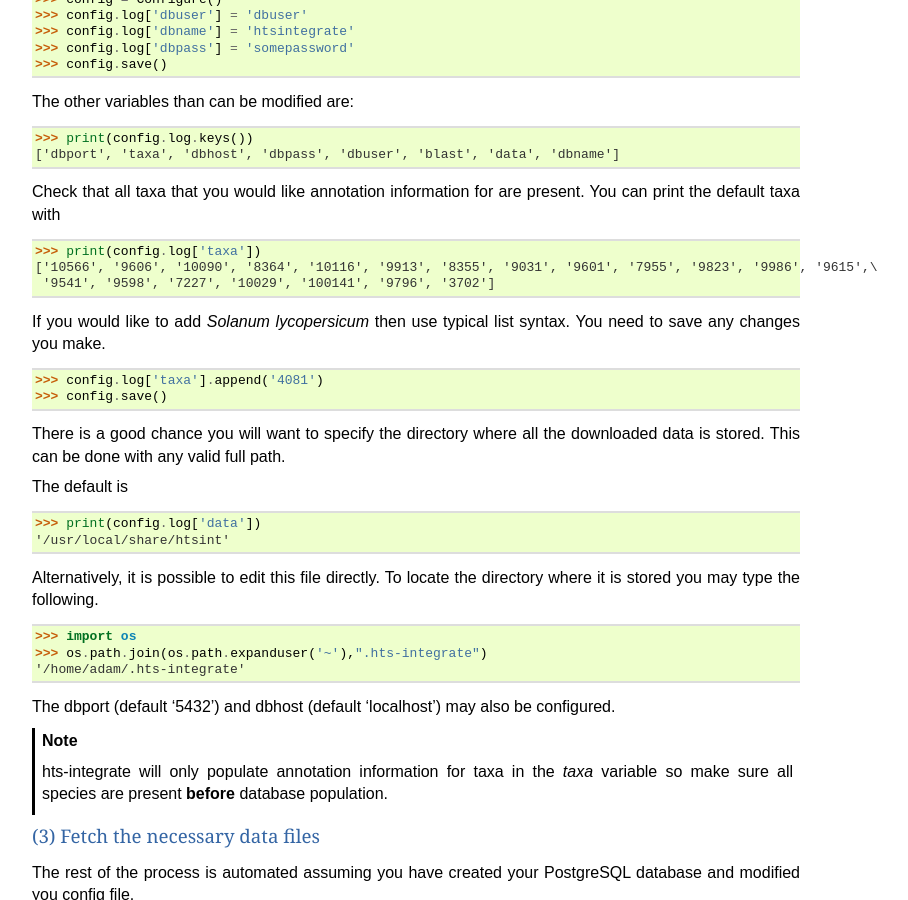
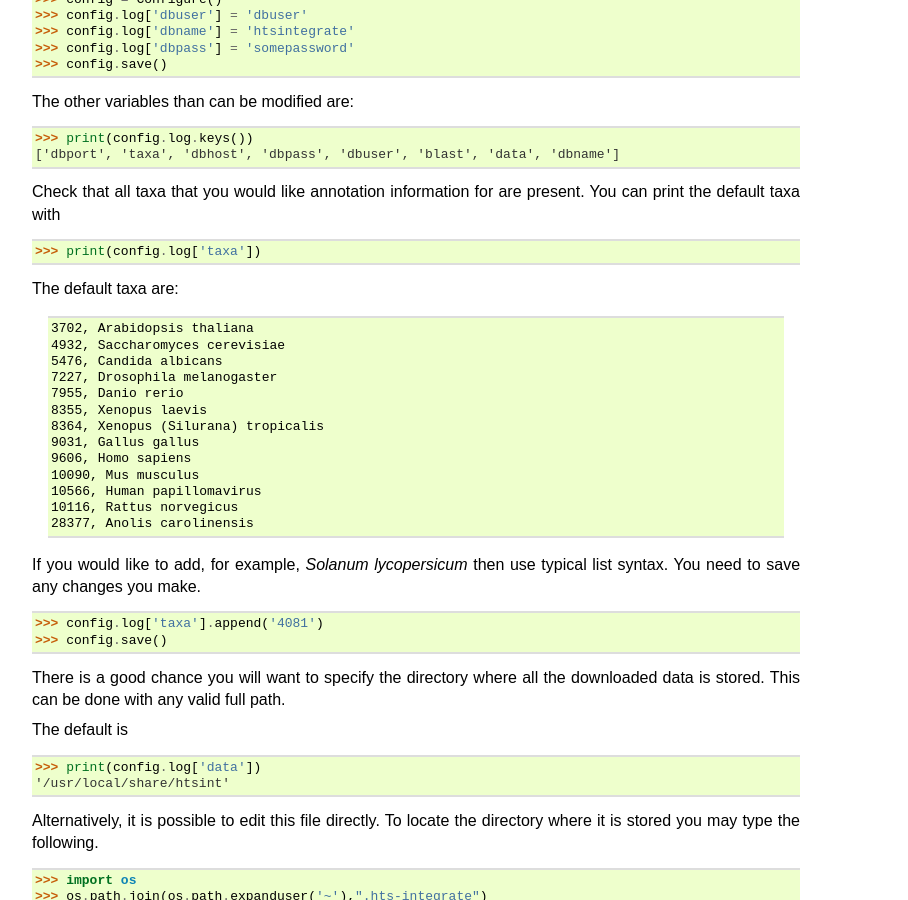
Before and after one commit to ajrichards/htsint, a Sphinx documentation site: the page built from docs/database.rst, in a window 1280 px wide and 900 px high, scrolled down 1377 px. Shown: the whole window, without its empty margins (48-956 px from the left). Built offline with Sphinx 7.4.7, drawn with Linux system fonts in a browser that asks for light colours; formulas are drawn with MathJax 3; the version number could not be read and is left out.

Commit message:
reduced the number of default taxa

```diff
--- a/docs/database.rst
+++ b/docs/database.rst
@@ -69,10 +69,26 @@ The other variables than can be modified are:
 Check that all taxa that you would like annotation information for are present.  You can print the default taxa with
 
 >>> print(config.log['taxa'])
-['10566', '9606', '10090', '8364', '10116', '9913', '8355', '9031', '9601', '7955', '9823', '9986', '9615',\
- '9541', '9598', '7227', '10029', '100141', '9796', '3702']
 
-If you would like to add *Solanum lycopersicum* then use typical list syntax.  You need to save any changes you make.
+The default taxa are:
+
+   .. code-block:: none
+
+      3702, Arabidopsis thaliana
+      4932, Saccharomyces cerevisiae
+      5476, Candida albicans
+      7227, Drosophila melanogaster
+      7955, Danio rerio
+      8355, Xenopus laevis
+      8364, Xenopus (Silurana) tropicalis
+      9031, Gallus gallus
+      9606, Homo sapiens
+      10090, Mus musculus
+      10566, Human papillomavirus
+      10116, Rattus norvegicus
+      28377, Anolis carolinensis
+
+If you would like to add, for example,  *Solanum lycopersicum* then use typical list syntax.  You need to save any changes you make.
 
 >>> config.log['taxa'].append('4081')
 >>> config.save()
```
Also changed, not shown: 1 other file.
